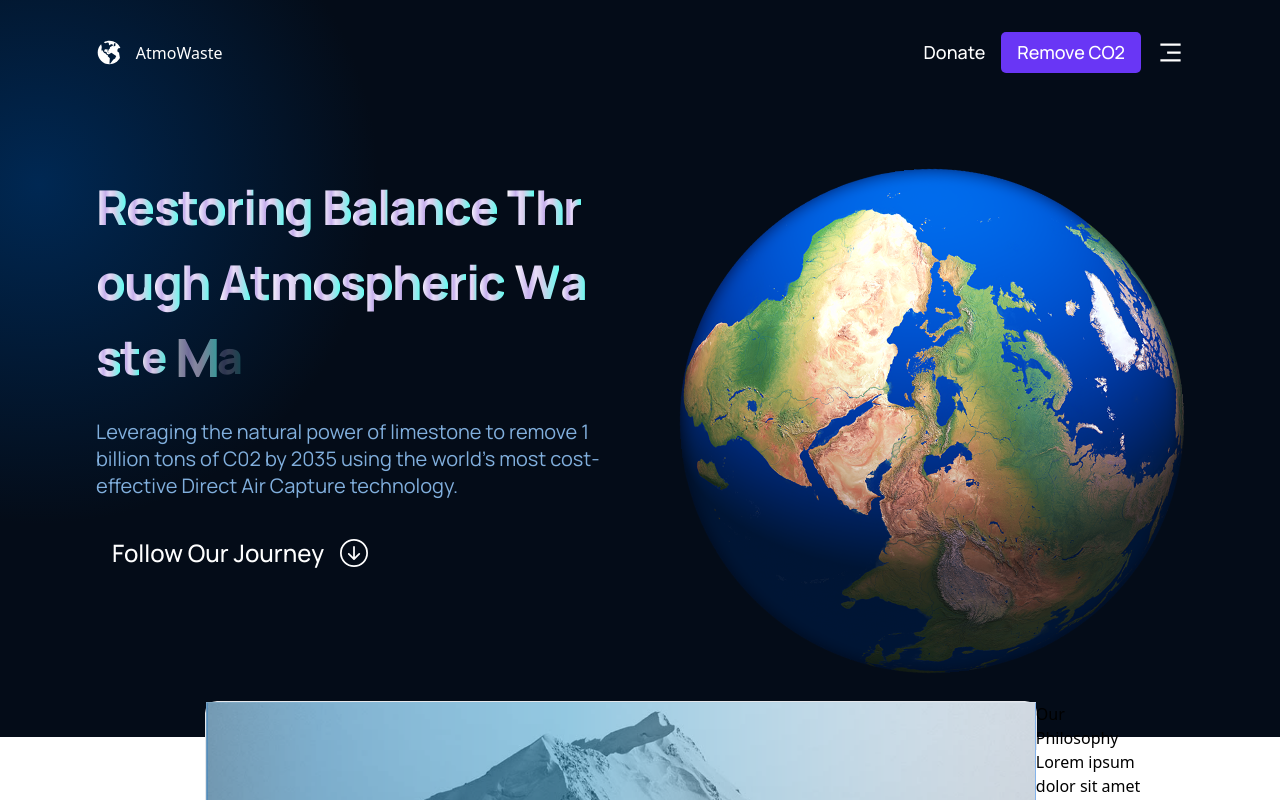
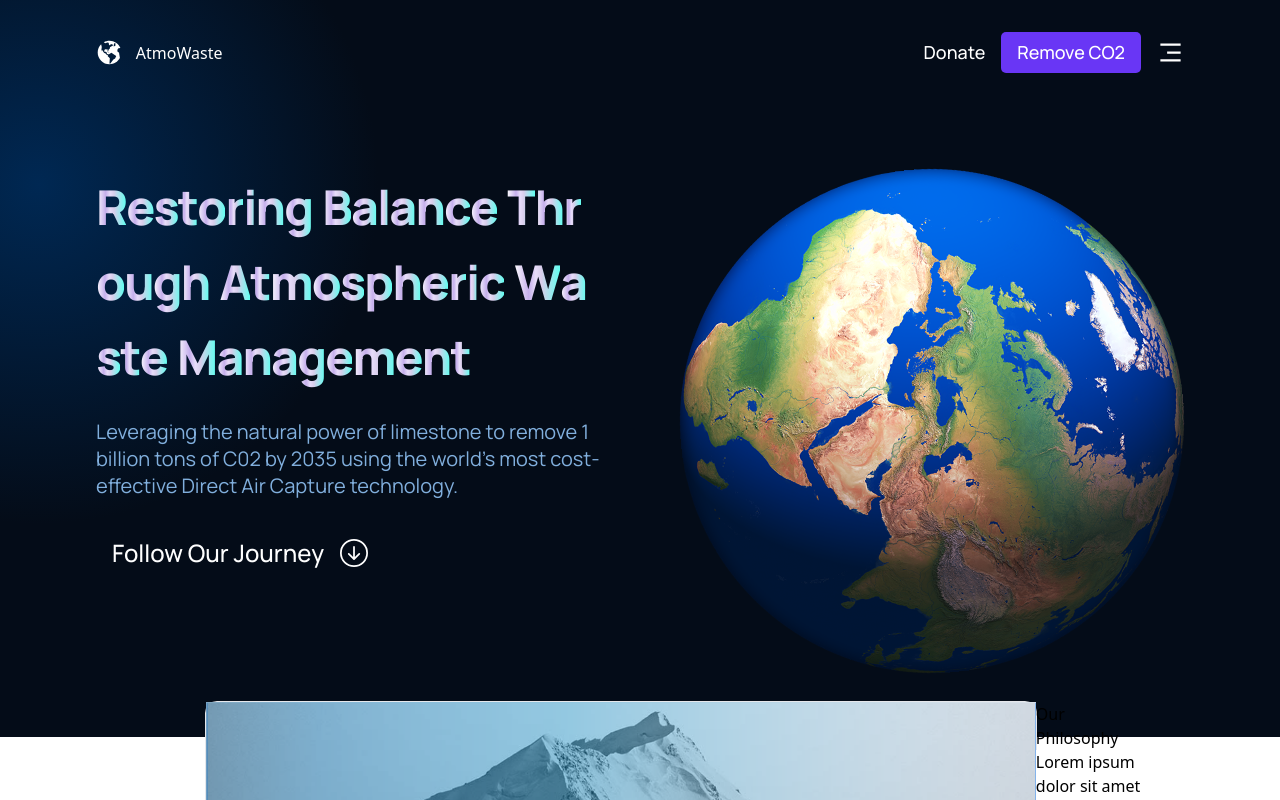
Before and after one commit to acbatmowaste/Atmowaste-Website, a React (Vite) app: page / in a window 1280 px wide. Shown: the top 800 px of the page. Built offline with nearby package versions, Linux system fonts and the light colour scheme.

Commit message:
adding changes

```diff
--- a/src/components/AnimatedLetters/animatedLetters.scss
+++ b/src/components/AnimatedLetters/animatedLetters.scss
@@ -3,7 +3,7 @@
   opacity: 0;
   animation: bounceIn;
   animation-duration: 1s;
-  animation-delay: 1s;
+  animation-delay: 0.5s;
   animation-fill-mode: forwards;
   min-width: 10px;
 }
@@ -21,12 +21,12 @@
   animation-fill-mode: both;
 
   &:hover {
-    animation: rubberBand 1s;
+    animation: rubberBand 0.8s;
   }
 }
 
-@for $i from 1 through 63 {
+@for $i from 1 through 54 {
   .text-animate._#{$i} {
-    animation-delay: #{$i / 10}s;
+    animation-delay: #{$i / 55}s;
   }
 }
--- a/src/components/index.ts
+++ b/src/components/index.ts
@@ -1 +1,2 @@
 export { default as Navbar } from "./navbar/Navbar";
+export { default as Earth } from "./earth/Earth";
--- a/src/containers/header/Header.tsx
+++ b/src/containers/header/Header.tsx
@@ -13,13 +13,13 @@ const Header = () => {
   useEffect(() => {
     setTimeout(() => {
       setLetterClass('text-animate-hover');
-    }, 6500)
+    }, 1300)
   }, [])
 
   return (
     <div className="gpt3__header section__padding items-start" id="home">
       <div className="gpt3__header-content">
-        <AnimatedLetters letterClass={letterClass} strArray={nameArray} idx={10} />
+        <AnimatedLetters letterClass={letterClass} strArray={nameArray} idx={1} />
         {/* <h1 className="gradient__text">Restoring Balance through Atmospheric Waste Management</h1> */}
         <p>
           Leveraging the natural power of limestone to remove 1 billion tons of C02 by 2035 using the
@@ -28,7 +28,7 @@ const Header = () => {
 
         <div className="gpt3__header-content__people">
           <p>Follow Our Journey</p>
-          <BsArrowDownCircle className="hover:scale-[1.2]" color="#fff" size={44} id="arrow" />
+          <BsArrowDownCircle className="down-arrow" color="#fff" size={44} id="arrow" />
         </div>
       </div>
 
--- a/src/containers/header/header.scss
+++ b/src/containers/header/header.scss
@@ -1,6 +1,15 @@
 .earth {
   animation: rotate-earth 24s linear infinite;
   overflow-y: hidden;
+}
+
+.down-arrow {
+
+  &:hover {
+    animation: bounce;
+    animation-duration: 5s;
+    animation-delay: 0.5s;
+  }
 }
 
 @keyframes rotate-earth {
```
Also changed, not shown: src/App.tsx (+8 -0 lines).
